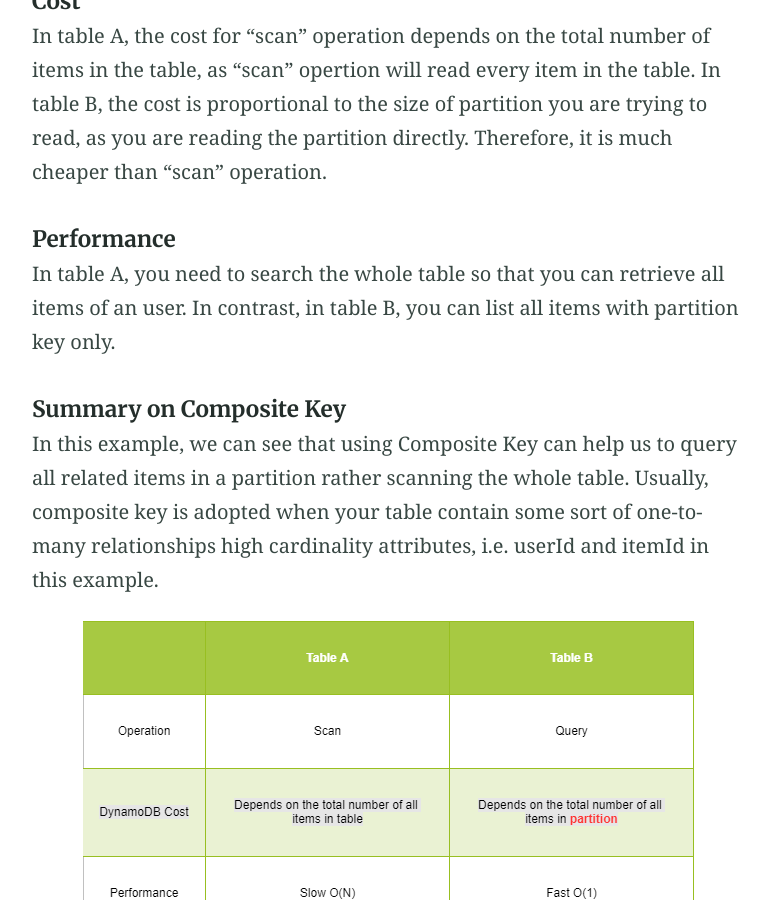
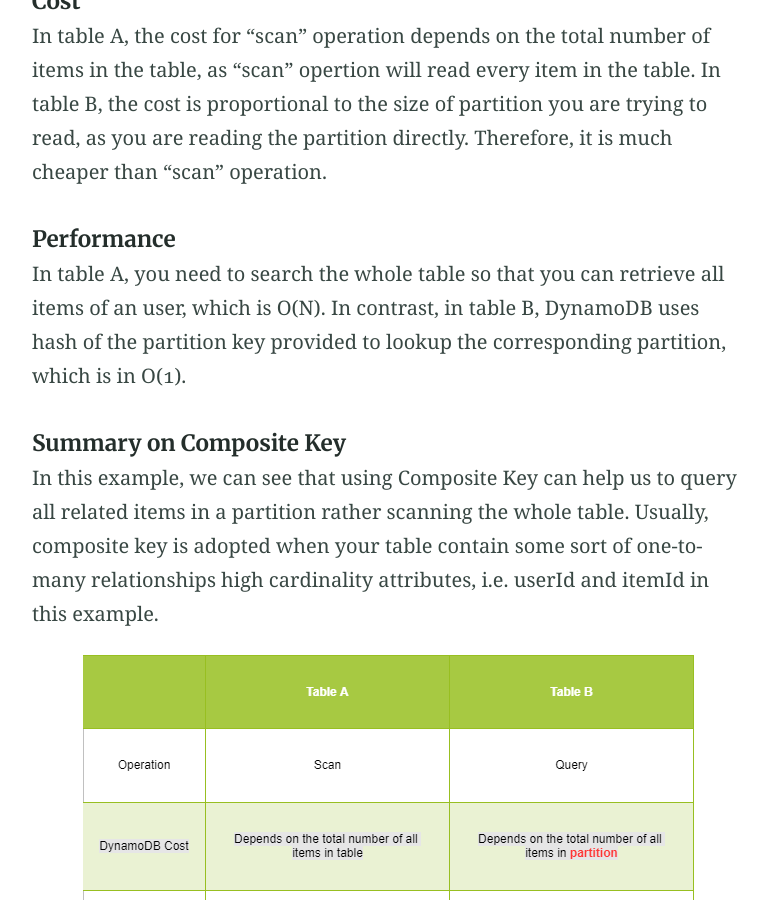
Before and after one commit to JoeHO888/JoeHo888.github.io, a Jekyll site: the page built from _posts/2020-02-27-Primary-Key-Design-In-AWS-DynamoDB.md, in a window 1280 px wide and 900 px high, scrolled down 4862 px. Shown: the whole window, without its empty margins (251-1019 px from the left). Built offline with Jekyll 4.4.1, drawn with Linux system fonts in a browser that asks for light colours; our own code applies the rules of GitHub Pages for plain Markdown files; comment, search, counter and statistics services are not loaded.

Commit message:
Update Performance sub-section in Simple Primary Key V.S Composite Key

```diff
--- a/_posts/2020-02-27-Primary-Key-Design-In-AWS-DynamoDB.md
+++ b/_posts/2020-02-27-Primary-Key-Design-In-AWS-DynamoDB.md
@@ -66,8 +66,8 @@
 In table B, the cost is proportional to the size of partition you are trying to read, as you are reading the partition directly. Therefore, it is much cheaper than "scan" operation.
 
 ##### Performance
-In table A, you need to search the whole table so that you can retrieve all items of an user.
-In contrast, in table B, you can list all items with partition key only.
+In table A, you need to search the whole table so that you can retrieve all items of an user, which is O(N).
+In contrast, in table B, DynamoDB uses hash of the partition key provided to lookup the corresponding partition, which is in O(1).
 
 ##### Summary on Composite Key
 In this example, we can see that using Composite Key can help us to query all related items in a partition rather scanning the whole table.
```
